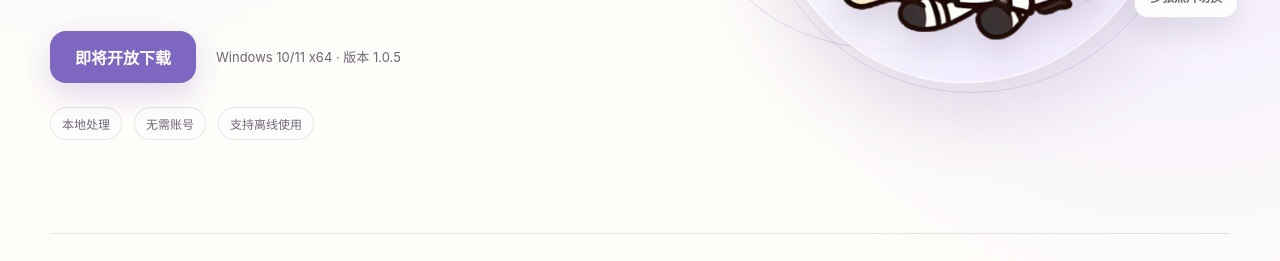
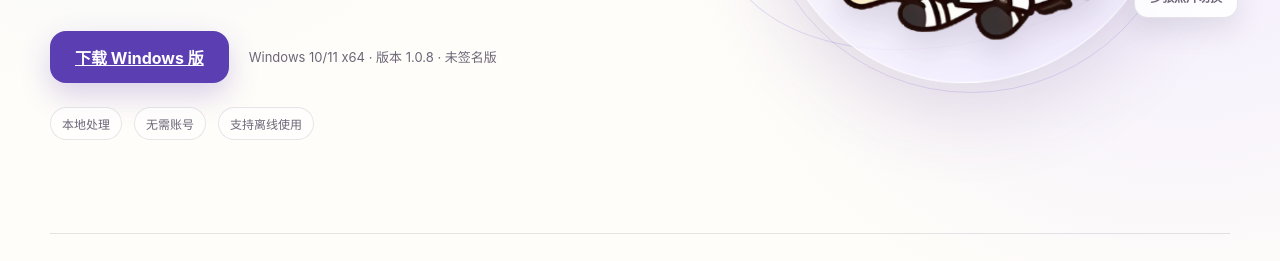
Before and after one commit to laofutsit-design/photo-desktop-pet, a plain HTML site: page index.html in a window 1280 px wide. Shown: the part 539-800 px from the top of the page. Drawn offline with Linux system fonts and the light colour scheme.

Commit message:
Update download link and version in index.html

```diff
--- a/index.html
+++ b/index.html
@@ -29,8 +29,8 @@
           <h1>把喜欢的照片，<br /><span>变成陪在桌面的它。</span></h1>
           <p class="hero-lead">拖入人物或动物照片，照片桌宠会在本机自动去除背景，生成透明、可拖动、会回应你的桌面角色。</p>
           <div class="hero-actions">
-            <span class="download disabled" aria-disabled="true">即将开放下载</span>
-            <span class="release-note">Windows 10/11 x64 · 版本 1.0.5</span>
+            <a class="download" href="https://github.com/laofutsit-design/photo-desktop-pet/releases/download/v1.0.8/photo-desktop-pet-1.0.8-Windows-x64.exe">下载 Windows 版</a>
+            <span class="release-note">Windows 10/11 x64 · 版本 1.0.8 · 未签名版</span>
           </div>
           <ul class="trust-list" aria-label="产品特点">
             <li>本地处理</li>
@@ -93,7 +93,7 @@
           <p class="eyebrow">准备好了吗？</p>
           <h2>给桌面添一位小伙伴。</h2>
         </div>
-        <span class="download disabled" aria-disabled="true">签名完成后开放</span>
+        <a class="download" href="https://github.com/laofutsit-design/photo-desktop-pet/releases/download/v1.0.8/photo-desktop-pet-1.0.8-Windows-x64.exe">下载 Windows 版</a>
       </section>
     </main>
 
```
